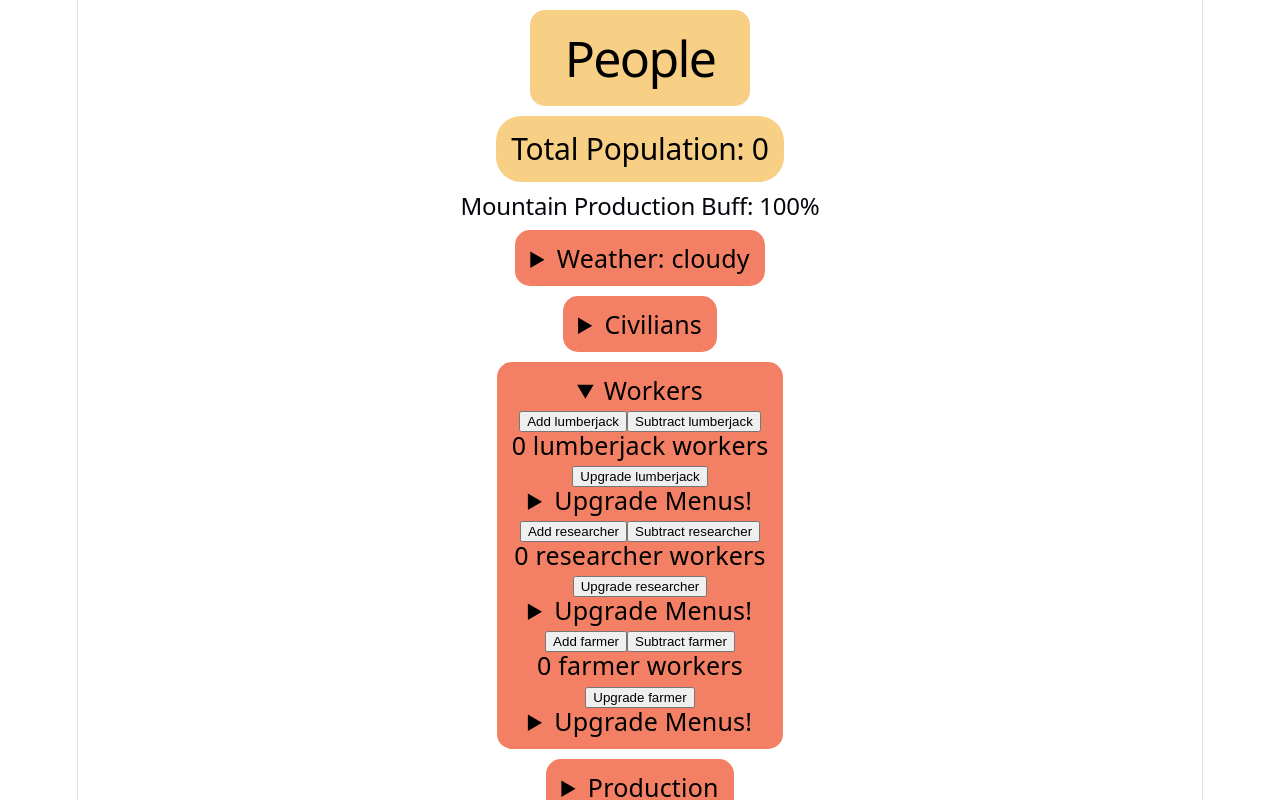
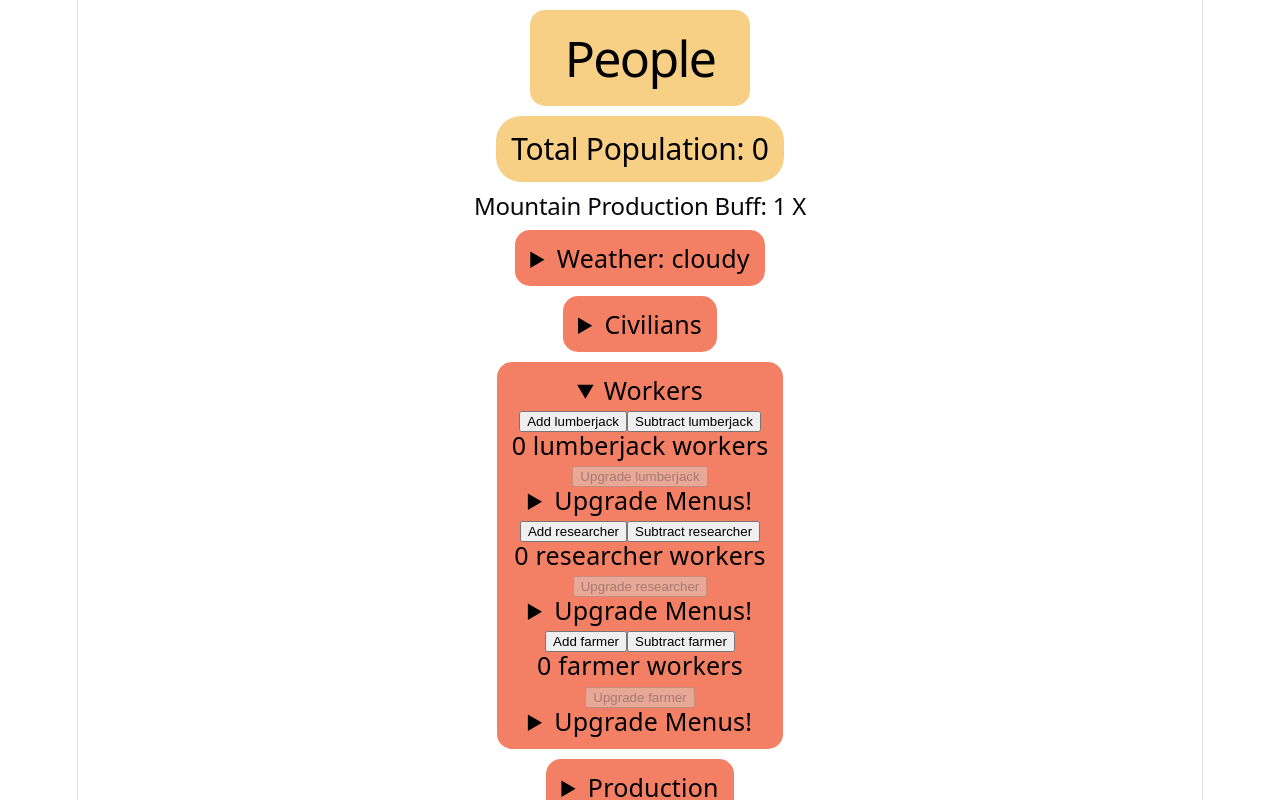
Before and after one commit to Scripting-Java/TerraPeak, a React (Vite) app: page / in a window 1280 px wide. Both pictures are taken after a click on the heading "Workers". Shown: the top 800 px of the page. Built offline with nearby package versions, Linux system fonts and the light colour scheme.

Commit message:
upgrade checks and then weather updates

```diff
--- a/src/App.tsx
+++ b/src/App.tsx
@@ -2,7 +2,7 @@ import { useState } from 'react'
 import './App.css'
 import { civTypes, workTypes, type civilian, type game, type mountainTypes, type workerType } from './game/types'
 import { getResConsumption, getTotalPopulation, getWorkerProd } from './game/helpers'
-import { handleMountain, handlePop, handleUpgrades, handleWeather, runCycle } from './game/logic'
+import { handleMountain, handlePop, handleUpgrades, runCycle } from './game/logic'
 import { create } from './game/initial'
 import { variables } from './game/values'
 import { mountains } from './game/mountains'
@@ -33,7 +33,7 @@ function App() {
     <div>
       <h1 className='people'>People</h1>
       <h2 className='people2'>Total Population: {getTotalPopulation(current)}</h2>
-      <h2>Mountain Production Buff: {variables.mountainBuffs[mountains.findIndex(m => m.name === current.mountain)] * 100}%</h2>
+      <h2>Mountain Production Buff: {variables.mountainBuffs[mountains.findIndex(m => m.name === current.mountain)]} X</h2>
       <details className='civs'>
         <summary>Weather: {current.weather.weather}</summary>
         <p>Farmer Buffs: {current.weather.buffs.farmers}</p>
@@ -59,13 +59,13 @@ function App() {
             type === "farmer" ? variables.farmerUpgradeCosts :
               variables.researcherUpgradeCosts
           const upgradeCost = costs[current.upgrades[type]]
-          const material = type === "lumberjack" ? "Wood" : type === "farmer" ? "Peaches" : "Gas"
+          const material = type === "lumberjack" ? "wood" : type === "farmer" ? "peaches" : "gas"
           return (
             <div key={type}>
               <button onClick={() => handlePopulation(type, 1)}>Add {type}</button>
               <button onClick={() => handlePopulation(type, -1)}>Subtract {type}</button>
               <p>{current.population[type]} {type} workers</p>
-              <button onClick={() => handleUpgrade(type)} disabled={upgradeCost===undefined}>Upgrade {type}</button>
+              <button onClick={() => handleUpgrade(type)} disabled={upgradeCost===undefined||current.resources[material]<upgradeCost}>Upgrade {type}</button>
               <details>
                 <summary>Upgrade Menus!</summary>
                 <p>Production bonus: {variables.upgrades[current.upgrades[type]]}</p>
--- a/src/game/logic.ts
+++ b/src/game/logic.ts
@@ -42,7 +42,7 @@ export function runCycle(current: game): game {
         gas: current.resources.gas + prod.gas - consumption.gas,
         peaches: current.resources.peaches + prod.peaches - consumption.peaches
     }
-    const game = { ...current, resources: resources, trees, treeGrowth }
+    const game = { ...current, resources: resources, trees, treeGrowth, weather: handleWeather() }
     const lost = current.lost || resources.wood < 0 || resources.gas < 0 || resources.peaches < 0
     return { ...recycleCiv(game), lost: lost }
 }
```
